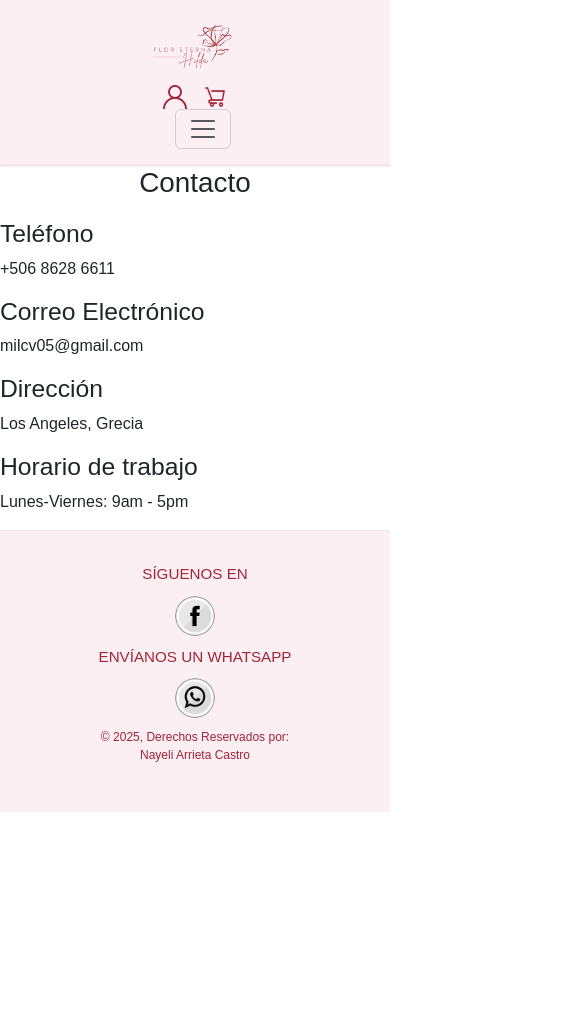
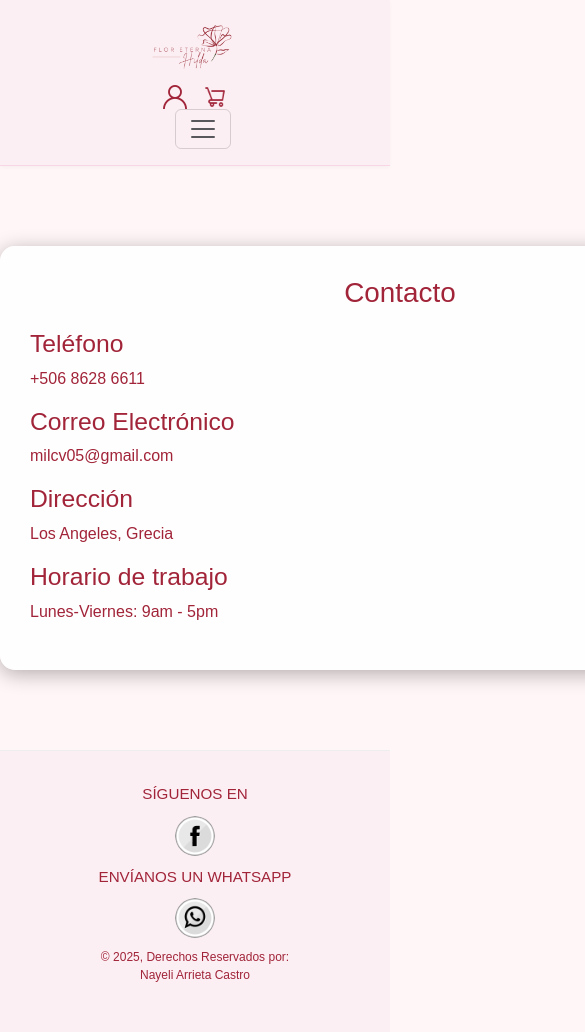
Before and after one commit to Nayeli02-web/Proyecto, a plain HTML site: page Contacto.html in a window 390 px wide. Shown: the top 1032 px of the page, 585 px wide, since content can reach past the window. Before the commit the page ends 844 px from the top, so only its background shows below. Drawn offline with nearby package versions, Linux system fonts and the light colour scheme.

Commit message:
le cambie el color al body

```diff
--- a/css/Contacto.css
+++ b/css/Contacto.css
@@ -1,10 +1,10 @@
 body {
     font-family: Arial, sans-serif;
-    background-color: #ffffff;
+    background-color: #fff6f7;
 
 }
-/* Navbar */
-.navbar {
+  /* Navbar */
+  .navbar {
     background-color: #FCEFF3;
     border-bottom: 1px solid #F9D6E5;
     padding: 1rem 2rem;
@@ -64,6 +64,7 @@ body {
     .navbar-collapse {
         flex-direction: column;
         align-items: center;
+
     }
 
     .container-fluid {
@@ -72,11 +73,18 @@ body {
     }
 }
 
+
 /*información*/
-.container {
-    max-width: 800px;
-    margin: 50px auto;
+.contenedor {
+    background: rgba(255, 255, 255, 0.9);
+    width: 800px;
+    margin: 80px auto;
+    padding: 30px;
+    border-radius: 15px;
+    box-shadow: 0px 4px 20px rgba(0, 0, 0, 0.3);
+    color: #a12439;
 }
+
 h1 {
     text-align: center;
     margin-bottom: 20px;
@@ -98,13 +106,7 @@ h1 {
     width: 30px;
     height: 30px;
 }
-@media (max-width: 991px) {
-    .navbar-nav {
-        text-align: center;
-        background-color: #e28b8b;
-        padding: 10px 0;
-    }
-}
+
 
 /*Footer*/
 .footer {
```
